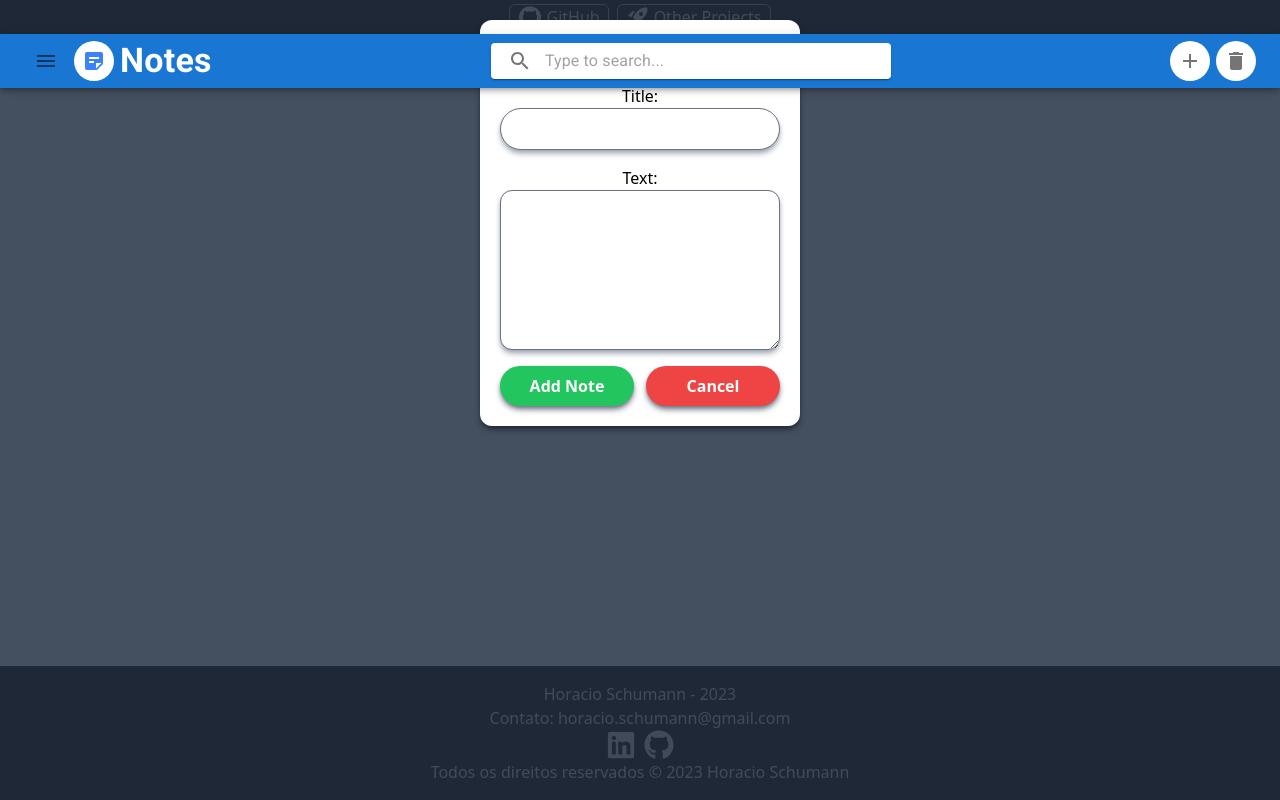
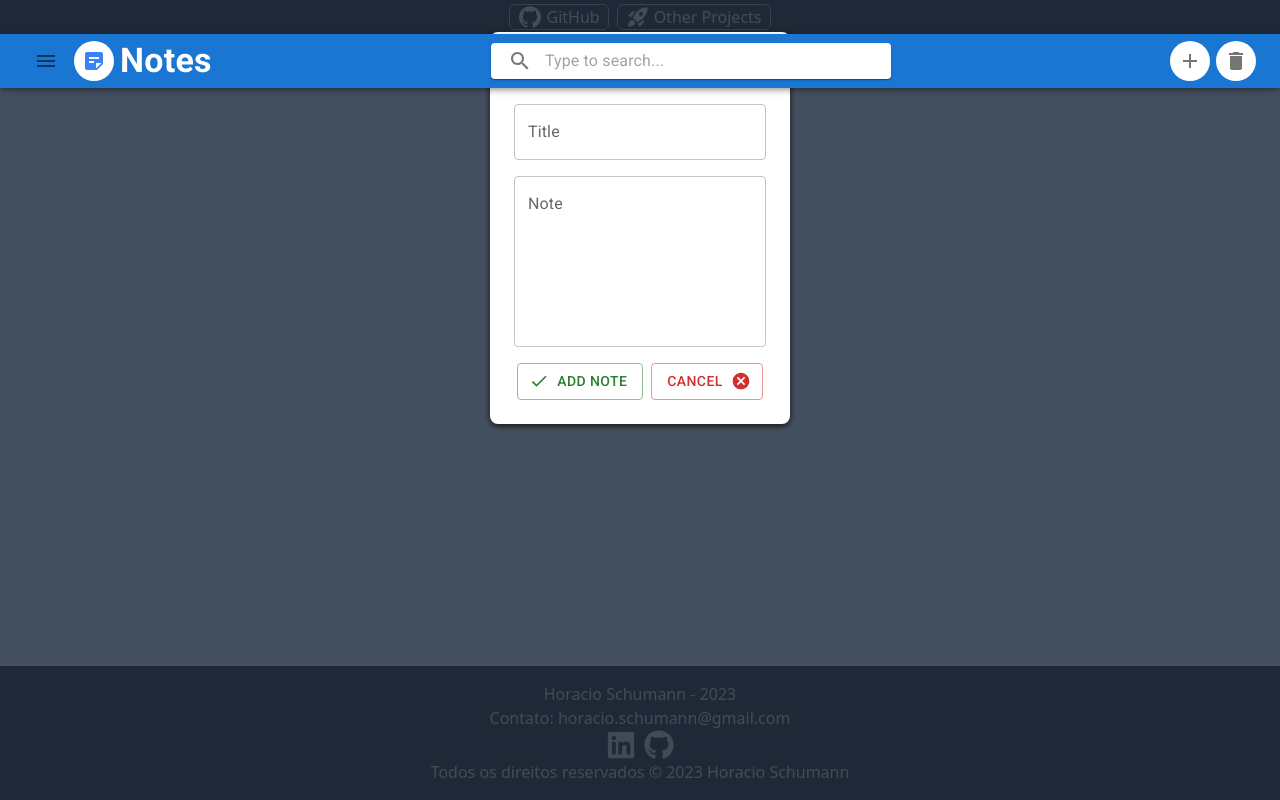
Before and after one commit to horaciosdev/react-notes, a React (Vite) app: page / in a window 1280 px wide. Both pictures are taken after a click on the button 1189 px from the left and 61 px from the top of the page. Built offline with nearby package versions, Linux system fonts and the light colour scheme.

Commit message:
update: newform and editform updated to MUI

```diff
--- a/src/components/EditNoteForm.tsx
+++ b/src/components/EditNoteForm.tsx
@@ -1,43 +1,81 @@
+import {
+  Box,
+  Button,
+  FormControl,
+  InputLabel,
+  OutlinedInput,
+  TextField,
+  Typography,
+} from "@mui/material";
+
+import CheckIcon from "@mui/icons-material/Check";
+import CancelIcon from "@mui/icons-material/Cancel";
+
 export default function EditNoteForm(props: any) {
   const { title, setTitle } = props;
   const { text, setText } = props;
 
   return (
-    <form className="flex flex-col max-w-xs w-96 shadow-md shadow-gray-800 justify-center item-center gap-4 bg-white mt-5 p-5 rounded-xl">
-      <h1 className="text-center text-xl font-bold">Edit Note</h1>
-      <label className="flex flex-col justify-center items-center">
-        Title:
-        <input
-          className="input-primary"
-          type="text"
+    <Box
+      sx={{
+        bgcolor: "background.paper",
+        display: "flex",
+        flexDirection: "column",
+        mt: 4,
+        gap: 2,
+        p: 3,
+        borderRadius: 2,
+        boxShadow: "0px 2px 5px 1px #222",
+        maxWidth: "300px",
+        width: "100%",
+      }}
+    >
+      <Typography variant="h5" sx={{ textAlign: "center", fontWeight: "500" }}>
+        Edit Note
+      </Typography>
+      <FormControl>
+        <InputLabel htmlFor="note-title">Title</InputLabel>
+        <OutlinedInput
           value={title}
           onChange={(e) => setTitle(e.target.value)}
+          id="note-title"
+          placeholder="Change the title"
+          label="Name"
         />
-      </label>
-      <label className="flex flex-col justify-center items-center">
-        Text:
-        <textarea
-          className="textarea-primary h-40"
-          value={text}
-          onChange={(e) => setText(e.target.value)}
-        />
-      </label>
-      <div className="flex justify-center items-center gap-3">
-        <button
-          className="btn-success w-40"
-          type="submit"
+      </FormControl>
+      <TextField
+        value={text}
+        onChange={(e) => setText(e.target.value)}
+        label="Note"
+        multiline
+        rows={6}
+        placeholder="Edit your note"
+      />
+      <Box
+        sx={{
+          display: "flex",
+          alignItems: "center",
+          justifyContent: "center",
+          gap: 1,
+        }}
+      >
+        <Button
           onClick={() => props.saveNote()}
+          variant="outlined"
+          color="success"
+          startIcon={<CheckIcon />}
         >
           Save
-        </button>
-
-        <button
-          className="btn-danger w-40"
+        </Button>
+        <Button
           onClick={() => props.handleCancelNote()}
+          variant="outlined"
+          color="error"
+          endIcon={<CancelIcon />}
         >
           Cancel
-        </button>
-      </div>
-    </form>
+        </Button>
+      </Box>
+    </Box>
   );
 }
--- a/src/components/NewNoteForm.tsx
+++ b/src/components/NewNoteForm.tsx
@@ -1,43 +1,81 @@
+import {
+  Box,
+  Button,
+  FormControl,
+  InputLabel,
+  OutlinedInput,
+  TextField,
+  Typography,
+} from "@mui/material";
+
+import CheckIcon from "@mui/icons-material/Check";
+import CancelIcon from "@mui/icons-material/Cancel";
+
 export default function NewNoteForm(props: any) {
   const { title, setTitle } = props;
   const { text, setText } = props;
 
   return (
-    <form className="flex flex-col max-w-xs w-96 shadow-md shadow-gray-800 justify-center item-center gap-4 bg-white mt-5 p-5 rounded-xl">
-      <h1 className="text-center text-xl font-bold">New Note</h1>
-      <label className="flex flex-col justify-center items-center">
-        Title:
-        <input
-          className="input-primary"
-          type="text"
+    <Box
+      sx={{
+        bgcolor: "background.paper",
+        display: "flex",
+        flexDirection: "column",
+        mt: 4,
+        gap: 2,
+        p: 3,
+        borderRadius: 2,
+        boxShadow: "0px 2px 5px 1px #222",
+        maxWidth: "300px",
+        width: "100%",
+      }}
+    >
+      <Typography variant="h5" sx={{ textAlign: "center", fontWeight: "500" }}>
+        New Note
+      </Typography>
+      <FormControl>
+        <InputLabel htmlFor="note-title">Title</InputLabel>
+        <OutlinedInput
           value={title}
           onChange={(e) => setTitle(e.target.value)}
+          id="note-title"
+          placeholder="Choose a title"
+          label="Name"
         />
-      </label>
-      <label className="flex flex-col justify-center items-center">
-        Text:
-        <textarea
-          className="textarea-primary h-40"
-          value={text}
-          onChange={(e) => setText(e.target.value)}
-        />
-      </label>
-      <div className="flex justify-center items-center gap-3">
-        <button
-          className="btn-success w-40"
-          type="submit"
+      </FormControl>
+      <TextField
+        value={text}
+        onChange={(e) => setText(e.target.value)}
+        label="Note"
+        multiline
+        rows={6}
+        placeholder="Write your note"
+      />
+      <Box
+        sx={{
+          display: "flex",
+          alignItems: "center",
+          justifyContent: "center",
+          gap: 1,
+        }}
+      >
+        <Button
           onClick={() => props.addNewNote()}
+          variant="outlined"
+          color="success"
+          startIcon={<CheckIcon />}
         >
           Add Note
-        </button>
-
-        <button
-          className="btn-danger w-40"
+        </Button>
+        <Button
           onClick={() => props.handleCancelNote()}
+          variant="outlined"
+          color="error"
+          endIcon={<CancelIcon />}
         >
           Cancel
-        </button>
-      </div>
-    </form>
+        </Button>
+      </Box>
+    </Box>
   );
 }
```
